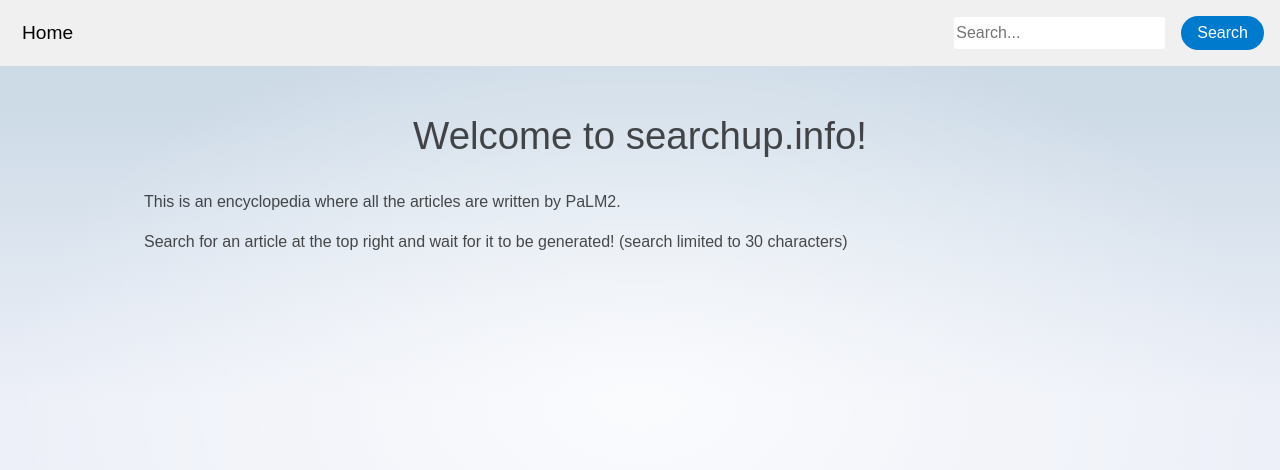
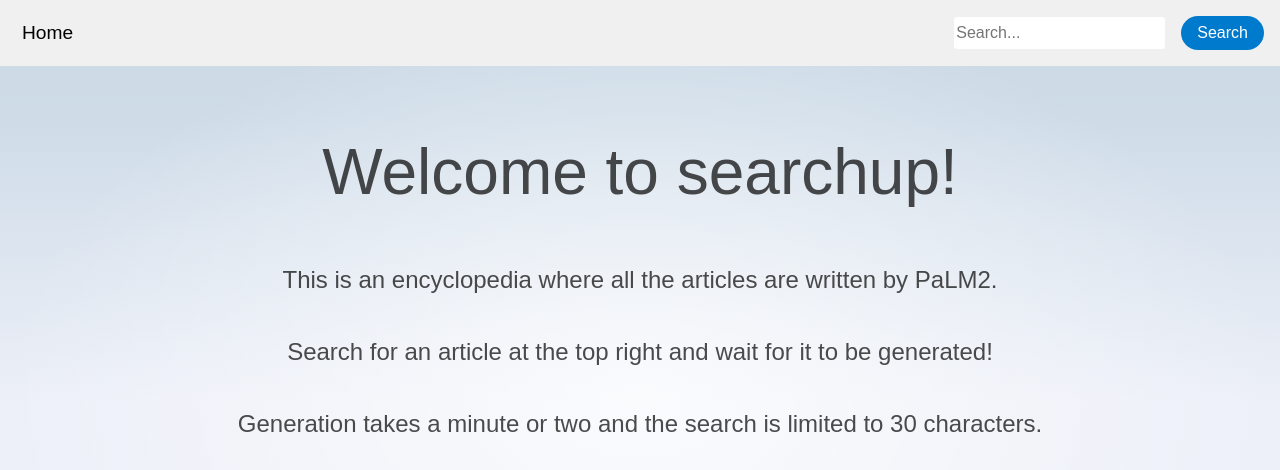
Before and after one commit to searchupinfo/searchupinfo, a SvelteKit app: page / in a window 1280 px wide. Shown: the top 470 px of the page. Built offline with nearby package versions, Linux system fonts and the light colour scheme.

Commit message:
update homepage

```diff
--- a/src/routes/+page.svelte
+++ b/src/routes/+page.svelte
@@ -1,7 +1,6 @@
 <section>
-    <h1>
-        Welcome to searchup.info!
+    <h1 style="font-size: 4rem;">
+        Welcome to searchup!
     </h1>
-    <p>This is an encyclopedia where all the articles are written by PaLM2.</p>
-    <p>Search for an article at the top right and wait for it to be generated! (search limited to 30 characters)</p>
+    <p style="font-size: 1.5rem;text-align: center">This is an encyclopedia where all the articles are written by PaLM2. <br><br>Search for an article at the top right and wait for it to be generated!<br><br>Generation takes a minute or two and the search is limited to 30 characters.</p>
 </section>
```
